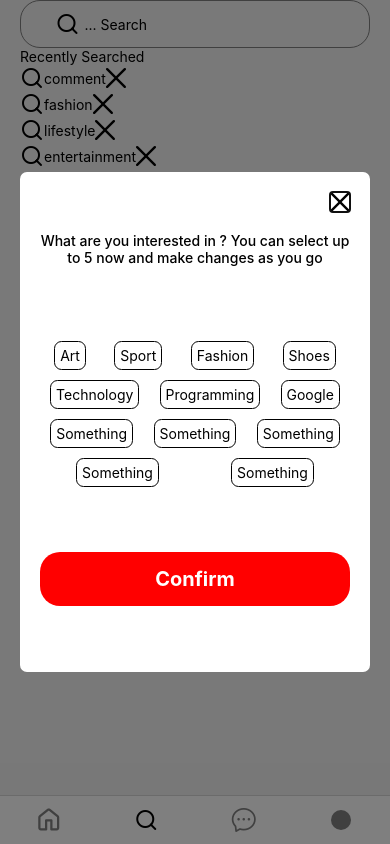
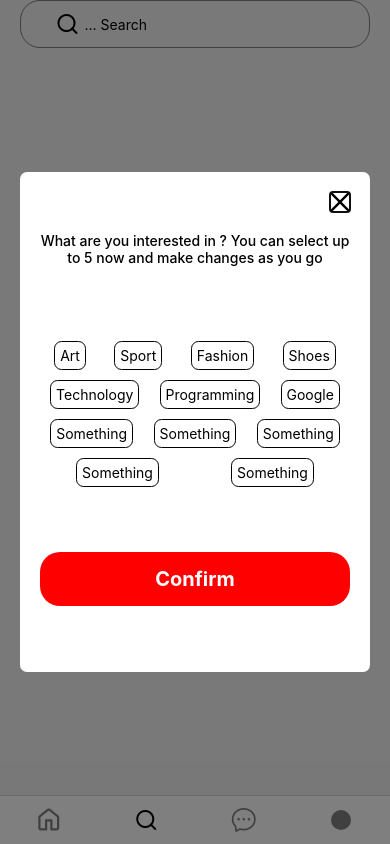
Before and after one commit to olatunjiemanuel/PinterestClone, a React Native app: screen /SearchScreen in a window 390 px wide. Built offline with nearby package versions, Linux system fonts and the light colour scheme.

Commit message:
implemented seacrhbar, recently searched function

```diff
--- a/src/assets/Components/RecentlyDisplayedComponent/index.js
+++ b/src/assets/Components/RecentlyDisplayedComponent/index.js
@@ -6,19 +6,21 @@ import { Feather } from "@expo/vector-icons";
 import CloseButtonSvg from "../../SVGs/CloseButtonSvg";
 
 const RecentlyDisplayedComponent = (props) => {
-  const { text } = props;
+  const { text, key, onPress } = props;
   return (
-    <TouchableOpacity style={styles.mainCntnr}>
-      <View>
-        <Feather name="search" size={24} />
-      </View>
-      <View>
-        <Text>{text}</Text>
-      </View>
-      <TouchableOpacity>
+    <View style={styles.mainCntnr}>
+      <TouchableOpacity style={styles.mainCntnr} key={key} onPress={onPress}>
+        <View style={styles.searchSvgCntnr}>
+          <Feather name="search" size={24} />
+        </View>
+        <View style={styles.textCntnr}>
+          <Text style={styles.textStyle}>{text}</Text>
+        </View>
+      </TouchableOpacity>
+      <TouchableOpacity style={styles.removeCntnr}>
         <CloseButtonSvg width={20} height={20} />
       </TouchableOpacity>
-    </TouchableOpacity>
+    </View>
   );
 };
 
@@ -28,5 +30,17 @@ const styles = StyleSheet.create({
   mainCntnr: {
     flexDirection: "row",
     alignItems: "center",
+    paddingVertical: 10,
   },
+  textCntnr: {
+    width: 250,
+  },
+  textStyle: {
+    fontSize: "25",
+    fontWeight: "300",
+  },
+  searchSvgCntnr: {
+    paddingRight: 10,
+  },
+  removeCntnr: { paddingLeft: 40 },
 });
--- a/src/assets/Components/SearchbarComponent/index.js
+++ b/src/assets/Components/SearchbarComponent/index.js
@@ -5,7 +5,8 @@ import React from "react";
 import { Feather } from "@expo/vector-icons";
 
 const index = (props) => {
-  const { placeholder, onChangeText, value } = props;
+  const { placeholder, onChangeText, value, onFocus, onBlur, onSubmitEditing } =
+    props;
   return (
     <View style={styles.textInputContainer}>
       <View style={{ marginRight: 5 }}>
@@ -17,6 +18,10 @@ const index = (props) => {
           onChangeText={onChangeText}
           value={value}
           style={styles.textInput}
+          onFocus={onFocus}
+          onBlur={onBlur}
+          onSubmitEditing={onSubmitEditing}
+          clearTextOnFocus
         />
       </View>
     </View>
--- a/src/screens/SearchScreen/index.js
+++ b/src/screens/SearchScreen/index.js
@@ -1,35 +1,61 @@
 import { SafeAreaView, StyleSheet, Text, View, ScrollView } from "react-native";
-import React from "react";
+import React, { useState } from "react";
 
 // component imports
 import SearchbarComponent from "../../assets/Components/SearchbarComponent";
 import RecentlyDisplayedComponent from "../../assets/Components/RecentlyDisplayedComponent";
 
 const SearchScreen = () => {
-  const mostRecentSearch = [
-    "comment",
-    "fashion",
-    "lifestyle",
-    "entertainment",
-    "gaming",
-  ];
+  const [searching, setSeaching] = useState(false);
+  const [searchText, setSearchText] = useState(null);
+  const [mostRecentSearch, setMostRecentSearch] = useState([]);
+
+  const handleSubmit = () => {
+    setMostRecentSearch([searchText, ...mostRecentSearch]);
+    setSeaching(false);
+  };
   return (
     <SafeAreaView style={{ marginHorizontal: 20 }}>
-      {console.log(mostRecentSearch)}
       <View>
-        <SearchbarComponent placeholder="... Search" />
+        <SearchbarComponent
+          placeholder="... Search"
+          onFocus={() => {
+            setSeaching(true);
+          }}
+          onChangeText={(value) => {
+            setSearchText(value);
+          }}
+          onSubmitEditing={() => {
+            // setMostRecentSearch([searchText, ...mostRecentSearch]);
+            // setSeaching(false);
+            handleSubmit();
+          }}
+          value={searchText}
+          // onBlur={() => {
+          //   setSeaching(false);
+          // }}
+        />
       </View>
-      <View>
+      {searching ? (
         <View>
-          <Text>Recently Searched</Text>
+          <View style={styles.recentSearchTxtContainer}>
+            <Text style={styles.recentSearchTxt}>Recently Searched</Text>
+          </View>
+          {/* <Text>Your most recent searches will appear here</Text> */}
+          <ScrollView style={styles.recentSearchContainer}>
+            {mostRecentSearch.map((item, index) => (
+              <RecentlyDisplayedComponent
+                text={item}
+                index={index}
+                onPress={() => {
+                  setSearchText(item);
+                  handleSubmit();
+                }}
+              />
+            ))}
+          </ScrollView>
         </View>
-        {/* <Text>Your most recent searches will appear here</Text> */}
-        <ScrollView style={styles.recentSearchContainer}>
-          {mostRecentSearch.map((item) => (
-            <RecentlyDisplayedComponent text={item} />
-          ))}
-        </ScrollView>
-      </View>
+      ) : null}
       {/* <View>
         <Text>Most popular searches will appear here</Text>
       </View> */}
@@ -41,4 +67,13 @@ export default SearchScreen;
 
 const styles = StyleSheet.create({
   recentSearchContainer: {},
+  recentSearchTxtContainer: {
+    paddingVertical: 10,
+    paddingLeft: 5,
+  },
+  recentSearchTxt: {
+    fontSize: "30px",
+    fontWeight: "500",
+    color: "grey",
+  },
 });
```
